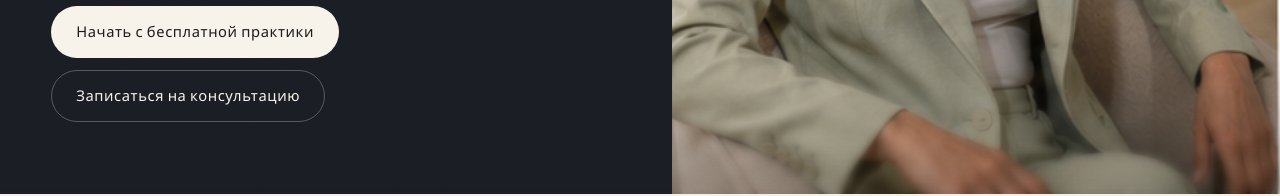
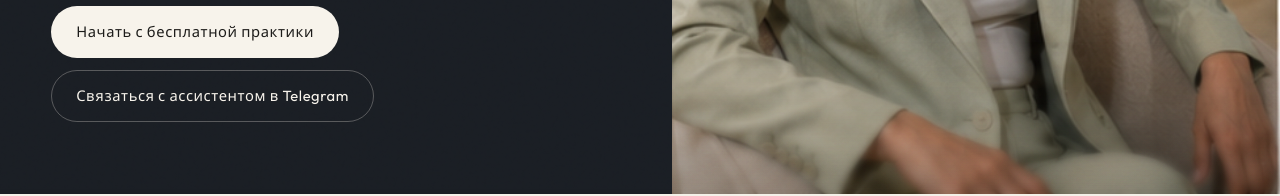
Before and after one commit to marygold60588-pixel/ksenia-ahmedova-site, a React (Vite) app: page / in a window 1280 px wide. Shown: the part 611-807 px from the top of the page. Built offline with nearby package versions, Linux system fonts and the light colour scheme.

Commit message:
fix: expose Telegram assistant and remove inactive paid diagnosis from home

```diff
--- a/src/content/site.ts
+++ b/src/content/site.ts
@@ -20,7 +20,7 @@ export const site: SiteContent = {
     lineThree: "Та же история.",
     lead: "В начале всё хорошо. Потом снова ожидание внимания, холодность, мысль, что дело в вас. Круг знаком. Меняется только имя. Здесь можно исследовать свои сценарии отношений через статьи и психологические практики.",
     primaryCta: { label: "Начать с бесплатной практики", href: "#free-practice" },
-    secondaryCta: { label: "Записаться на консультацию", href: "#request" },
+    secondaryCta: { label: "Связаться с ассистентом в Telegram", href: "https://t.me/ksenia_akhmedova_bot?start=website" },
     image: "/media/portraits/gaze-sage.png",
     imageAlt: "Ксения Ахмедова",
     mobileVideo: "/media/video/portrait-01.mp4",
@@ -96,7 +96,7 @@ export const site: SiteContent = {
   form: {
     kicker: "Заявка",
     title: "Напишите, с чего хотите начать.",
-    lead: "Можно записаться на первичную диагностическую консультацию или задать вопрос. Оставьте заявку на первичную консультацию: укажите удобный способ связи, и я отвечу вам. При желании можно обратиться через Telegram.",
+    lead: "Первичная диагностическая консультация — 60 минут, 8 000 ₽. Последующие психотерапевтические сессии — 45 минут, 6 000 ₽. Для записи напишите Telegram-ассистенту или оставьте заявку ниже.",
     nameLabel: "Имя",
     contactLabel: "Как с вами связаться",
     contactHint: "Telegram, MAX или почта",
@@ -110,8 +110,8 @@ export const site: SiteContent = {
     messageLabel: "Если хотите сказать несколько слов",
     submit: "Отправить",
     success: "Заявка принята. Я свяжусь с вами.",
-    assistantLabel: "Записаться через Telegram",
-    assistantHint: "Telegram-ассистент помогает задать вопрос; для надёжной заявки воспользуйтесь формой выше.",
+    assistantLabel: "Написать Telegram-ассистенту",
+    assistantHint: "Можно сразу задать вопрос о консультации и записи в Telegram. Если удобнее, оставьте заявку через форму.",
     assistantHref: "https://t.me/ksenia_akhmedova_bot?start=website",
     channels: [
       { value: "telegram", label: "Telegram" },
```
